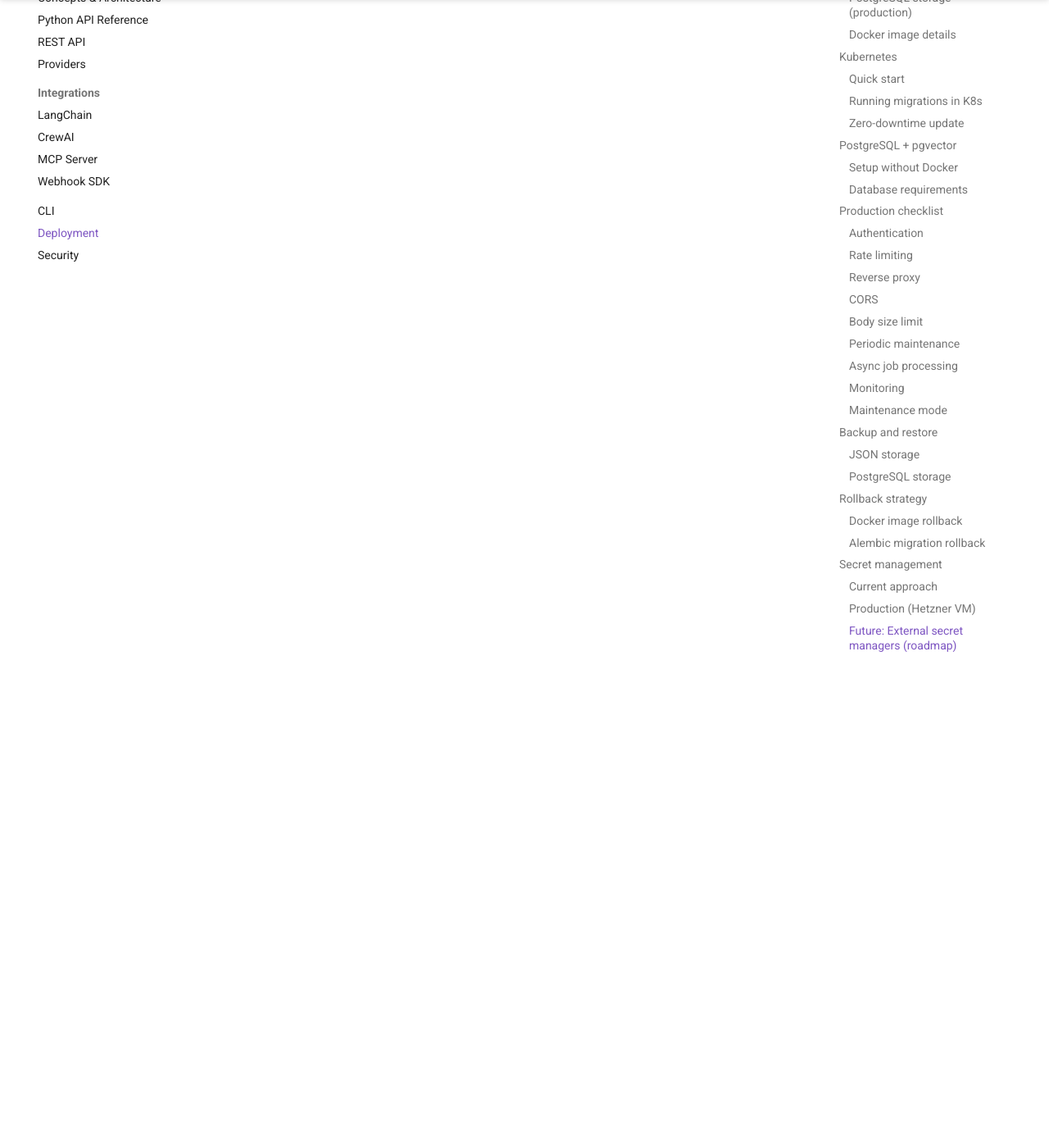
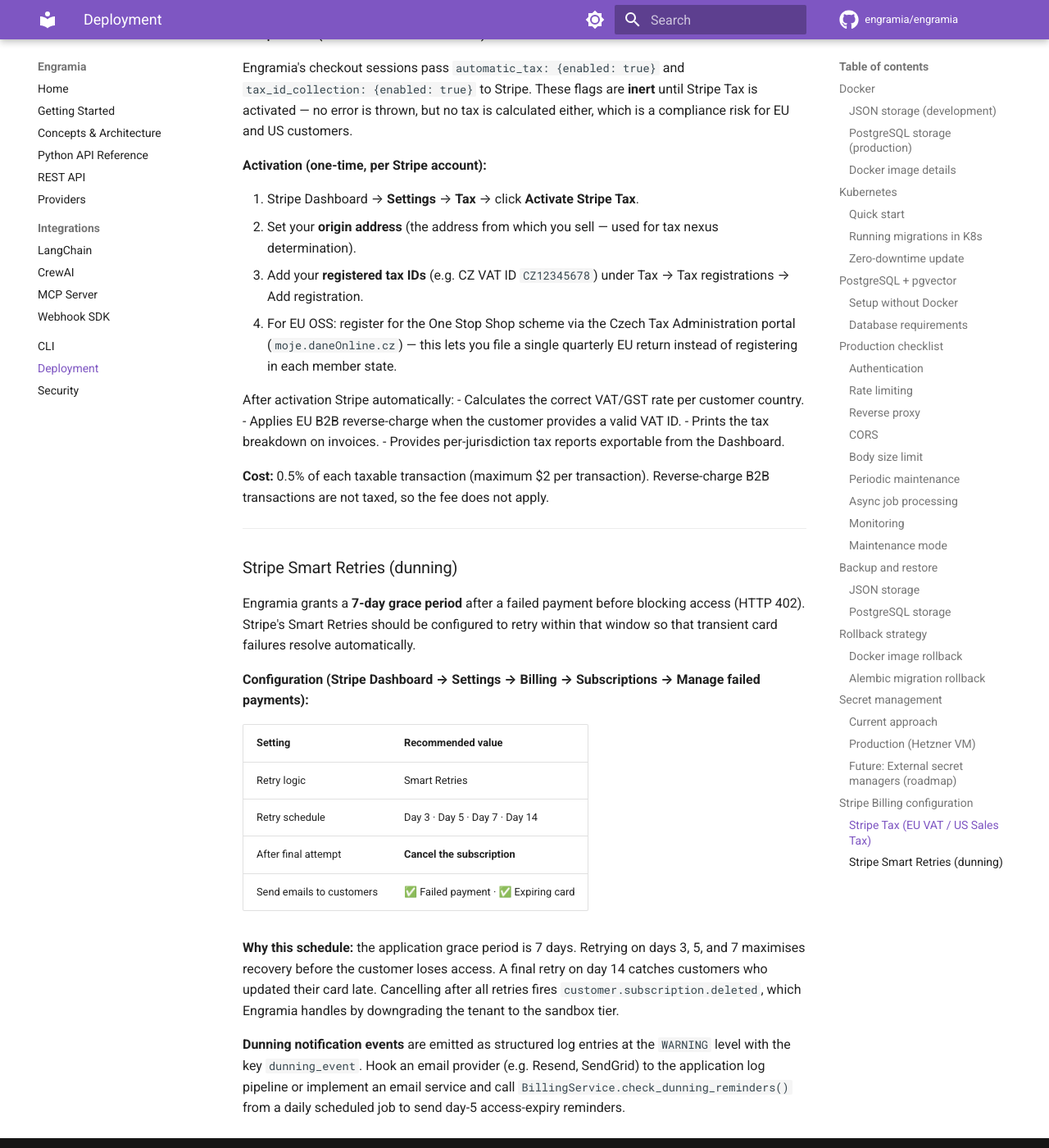
Before and after one commit to engramia/engramia, an MkDocs documentation site: the page built from docs/deployment.md, in a window 1280 px wide and 1400 px high, scrolled down 7940 px. Shown: the whole window at 82% size. Built offline with MkDocs 1.6.1 and Material for MkDocs 9.7.7, drawn with Linux system fonts in a browser that asks for light colours; comment, search, counter and statistics services are not loaded; some of the changed text lies outside the part shown.

Commit message:
feat(billing): enable Stripe Tax (EU VAT) and add create_customer to StripeClient
Checkout sessions now pass automatic_tax: {enabled: true} and
tax_id_collection: {enabled: true}. When Stripe Tax is activated in the
dashboard these two flags enable automatic VAT/GST calculation per customer
jurisdiction, EU B2B reverse-charge handling, and VAT ID printing on invoices.
Without dashboard activation the flags are inert — no errors, but no tax.

Also adds StripeClient.create_customer() used by the upcoming tenant
provisioning flow so the stripe_customer_id → tenant_id mapping is in place
before the first Checkout session.

docs/deployment.md: Stripe Tax activation checklist (Dashboard steps, EU OSS
registration, cost note) and Smart Retries configuration table.

Co-Authored-By: Claude Sonnet 4.6 <noreply@anthropic.com>

```diff
--- a/docs/deployment.md
+++ b/docs/deployment.md
@@ -338,3 +338,64 @@ Secrets are stored in `/opt/engramia/.env` on the production VM, accessible only
 ### Future: External secret managers (roadmap)
 
 For enterprise deployments requiring centralized secret management, audit trails, and automatic rotation, integration with external providers (HashiCorp Vault, AWS Secrets Manager, Azure Key Vault) is planned. See the roadmap for timeline.
+
+---
+
+## Stripe Billing configuration
+
+### Stripe Tax (EU VAT / US Sales Tax)
+
+Engramia's checkout sessions pass `automatic_tax: {enabled: true}` and
+`tax_id_collection: {enabled: true}` to Stripe.  These flags are **inert**
+until Stripe Tax is activated — no error is thrown, but no tax is calculated
+either, which is a compliance risk for EU and US customers.
+
+**Activation (one-time, per Stripe account):**
+
+1. Stripe Dashboard → **Settings** → **Tax** → click **Activate Stripe Tax**.
+2. Set your **origin address** (the address from which you sell — used for
+   tax nexus determination).
+3. Add your **registered tax IDs** (e.g. CZ VAT ID `CZ12345678`) under
+   Tax → Tax registrations → Add registration.
+4. For EU OSS: register for the One Stop Shop scheme via the Czech Tax
+   Administration portal (`moje.daneOnline.cz`) — this lets you file a
+   single quarterly EU return instead of registering in each member state.
+
+After activation Stripe automatically:
+- Calculates the correct VAT/GST rate per customer country.
+- Applies EU B2B reverse-charge when the customer provides a valid VAT ID.
+- Prints the tax breakdown on invoices.
+- Provides per-jurisdiction tax reports exportable from the Dashboard.
+
+**Cost:** 0.5% of each taxable transaction (maximum $2 per transaction).
+Reverse-charge B2B transactions are not taxed, so the fee does not apply.
+
+---
+
+### Stripe Smart Retries (dunning)
+
+Engramia grants a **7-day grace period** after a failed payment before
+blocking access (HTTP 402).  Stripe's Smart Retries should be configured to
+retry within that window so that transient card failures resolve automatically.
+
+**Configuration (Stripe Dashboard → Settings → Billing → Subscriptions →
+Manage failed payments):**
+
+| Setting | Recommended value |
+|---------|-------------------|
+| Retry logic | Smart Retries |
+| Retry schedule | Day 3 · Day 5 · Day 7 · Day 14 |
+| After final attempt | **Cancel the subscription** |
+| Send emails to customers | ✅ Failed payment · ✅ Expiring card |
+
+**Why this schedule:** the application grace period is 7 days.  Retrying on
+days 3, 5, and 7 maximises recovery before the customer loses access.  A final
+retry on day 14 catches customers who updated their card late.  Cancelling
+after all retries fires `customer.subscription.deleted`, which Engramia
+handles by downgrading the tenant to the sandbox tier.
+
+**Dunning notification events** are emitted as structured log entries at the
+`WARNING` level with the key `dunning_event`.  Hook an email provider (e.g.
+Resend, SendGrid) to the application log pipeline or implement an email
+service and call `BillingService.check_dunning_reminders()` from a daily
+scheduled job to send day-5 access-expiry reminders.
```
Also changed, not shown: 1 other file.
